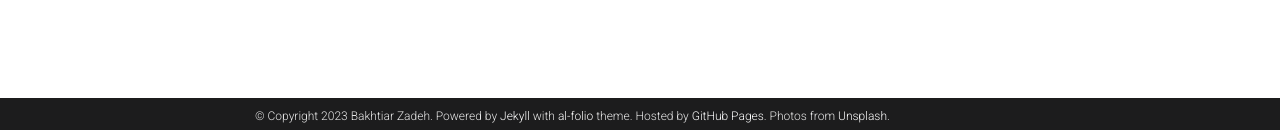
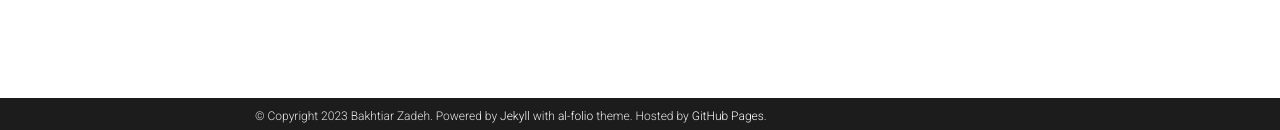
Before and after one commit to bakhtiarZ/bakhtiarZ.github.io, a Jekyll site: the page built from _pages/about.md, in a window 1280 px wide. Shown: the part 767-897 px from the top of the page. Built offline with Jekyll 4.4.1, drawn with Linux system fonts in a browser that asks for light colours; full-size pictures stand in for the smaller copies a plugin makes; comment, search, counter and statistics services are not loaded; a style sheet for code colours, icons or effects is not loaded.

```diff
--- a/_config.yml
+++ b/_config.yml
@@ -8,12 +8,11 @@
 last_name: Zadeh
 email: bm920@ic.ac.uk
 description: > # the ">" symbol means to ignore newlines until "footer_text:"
-  A simple, whitespace theme for academics. Based on [*folio](https://github.com/bogoli/-folio) design.
+  A personal porfolio website for Bakhtiar Zadeh to describe his technical and professional profile.
 footer_text: >
   Powered by <a href="https://jekyllrb.com/" target="_blank">Jekyll</a> with <a href="https://github.com/alshedivat/al-folio">al-folio</a> theme.
   Hosted by <a href="https://pages.github.com/" target="_blank">GitHub Pages</a>.
-  Photos from <a href="https://unsplash.com" target="_blank">Unsplash</a>.
-keywords: jekyll, jekyll-theme, academic-website, portfolio-website  # add your own keywords or leave empty
+keywords: academic-website, portfolio-website  # add your own keywords or leave empty
 
 lang: en # the language of your site (for example: en, fr, cn, ru, etc.)
 icon: ⚛️  # the emoji used as the favicon (alternatively, provide image name in /assets/img/)
```
